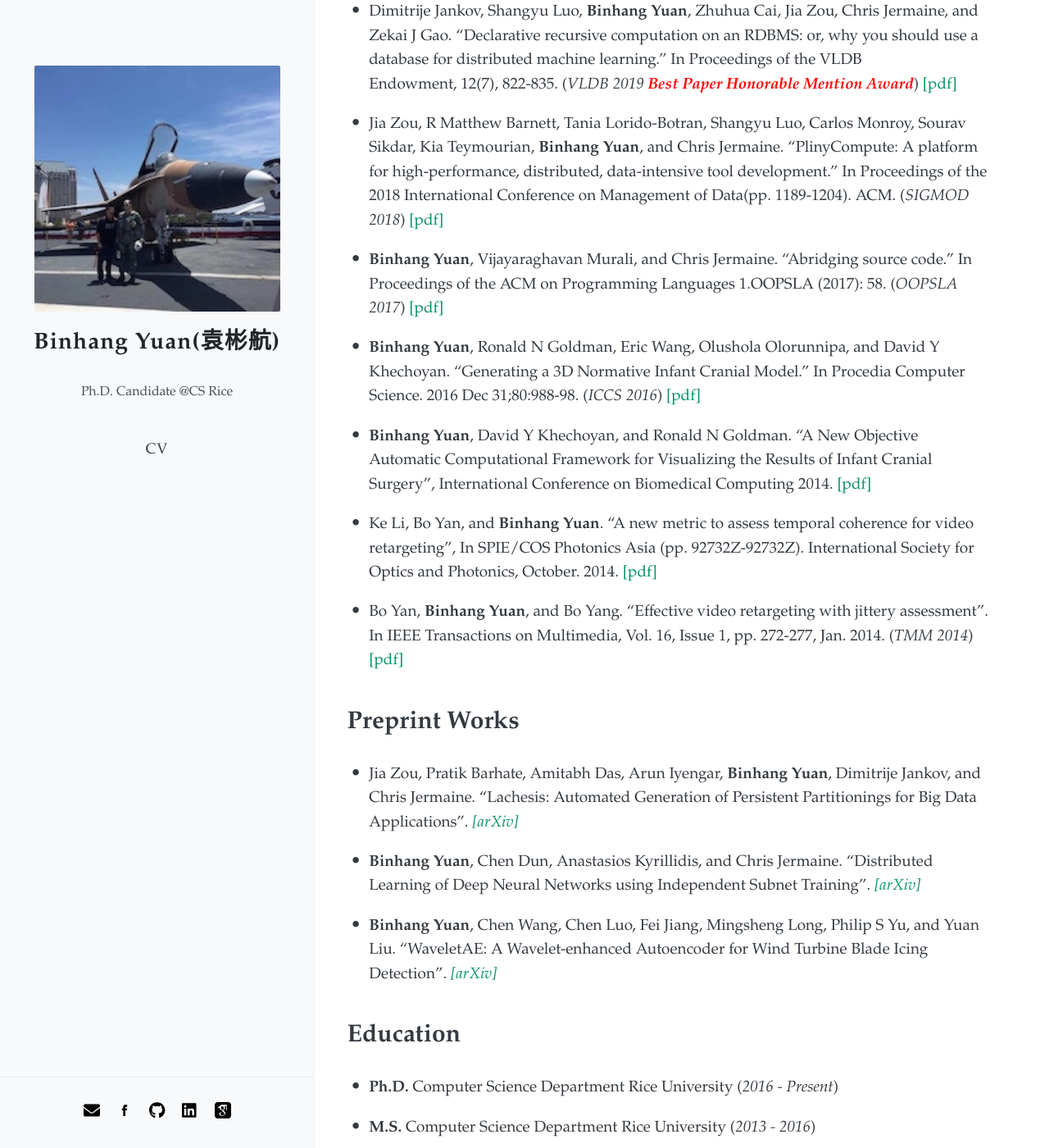
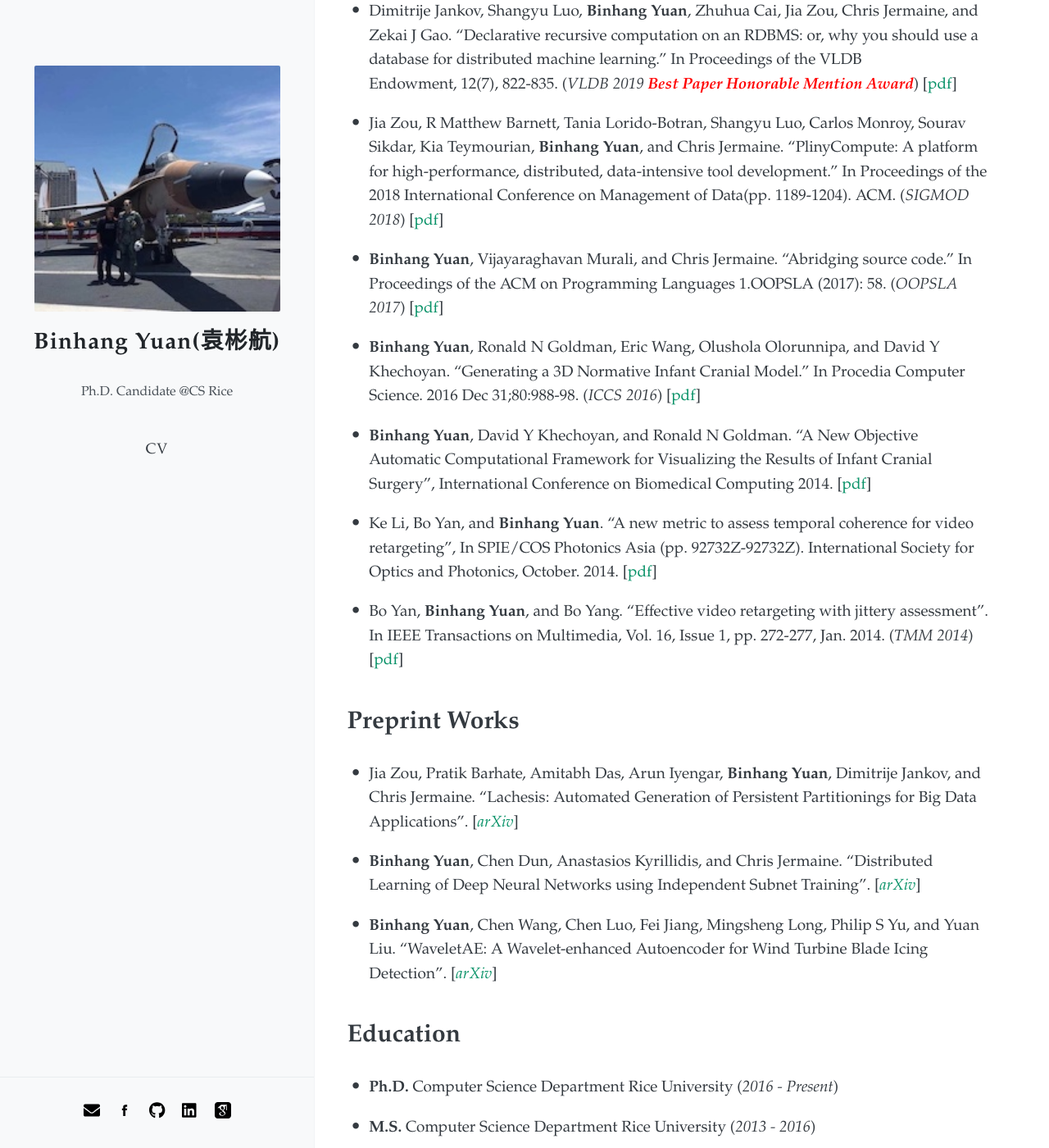
Before and after one commit to BinhangYuan/site, a Jekyll site: the page built from index.md, in a window 1280 px wide and 1400 px high, scrolled down 1080 px. Shown: the whole window at 82% size. Built offline with Jekyll 4.4.1, drawn with Linux system fonts in a browser that asks for light colours; nearby versions of some CDN libraries; part of the change alters nothing that is shown.

Commit message:
Update index.md

```diff
--- a/index.md
+++ b/index.md
@@ -24,30 +24,30 @@ On the other hand, I am also interested in building data mining/machine learning
 
 - **Binhang Yuan**, and Wenhui Xing. “Diagnosing Cardiac Abnormalities from 12-Lead Electrocardiograms Using Enhanced Deep Convolutional Neural Networks.” In Machine Learning and Medical Engineering for Cardiovascular Health and Intravascular Imaging and Computer Assisted Stenting, pp. 36-44. Springer, Cham.  (*MLMECH-MICCAI 2019*) \[[pdf](publications/2019_MICCAI_Diagnosing.pdf)\]
 
-- Dimitrije Jankov, Shangyu Luo, **Binhang Yuan**, Zhuhua Cai, Jia Zou, Chris Jermaine, and Zekai J Gao. "Declarative recursive computation on an RDBMS: or, why you should use a database for distributed machine learning." In Proceedings of the VLDB Endowment, 12(7), 822-835. (*VLDB 2019* <strong><em><span style="color:red"> Best Paper Honorable Mention Award</span></em></strong>) [\[pdf\]](publications/2019_VLDB_Declarative.pdf)
+- Dimitrije Jankov, Shangyu Luo, **Binhang Yuan**, Zhuhua Cai, Jia Zou, Chris Jermaine, and Zekai J Gao. "Declarative recursive computation on an RDBMS: or, why you should use a database for distributed machine learning." In Proceedings of the VLDB Endowment, 12(7), 822-835. (*VLDB 2019* <strong><em><span style="color:red"> Best Paper Honorable Mention Award</span></em></strong>) \[[pdf](publications/2019_VLDB_Declarative.pdf)\]
 
-- Jia Zou, R Matthew Barnett, Tania Lorido-Botran, Shangyu Luo, Carlos Monroy, Sourav Sikdar, Kia Teymourian, **Binhang Yuan**, and Chris Jermaine. "PlinyCompute: A platform for high-performance, distributed, data-intensive tool development." In Proceedings of the 2018 International Conference on Management of Data(pp. 1189-1204). ACM. (*SIGMOD 2018*) [\[pdf\]](publications/2018_SIGMOD_PlinyCompute.pdf)
+- Jia Zou, R Matthew Barnett, Tania Lorido-Botran, Shangyu Luo, Carlos Monroy, Sourav Sikdar, Kia Teymourian, **Binhang Yuan**, and Chris Jermaine. "PlinyCompute: A platform for high-performance, distributed, data-intensive tool development." In Proceedings of the 2018 International Conference on Management of Data(pp. 1189-1204). ACM. (*SIGMOD 2018*) \[[pdf](publications/2018_SIGMOD_PlinyCompute.pdf)\]
 
-- **Binhang Yuan**, Vijayaraghavan Murali, and Chris Jermaine. "Abridging source code." In Proceedings of the ACM on Programming Languages 1.OOPSLA (2017): 58. (*OOPSLA 2017*) [\[pdf\]](publications/2017_OOPSLA_Generating.pdf)
+- **Binhang Yuan**, Vijayaraghavan Murali, and Chris Jermaine. "Abridging source code." In Proceedings of the ACM on Programming Languages 1.OOPSLA (2017): 58. (*OOPSLA 2017*) \[[pdf](publications/2017_OOPSLA_Abridging.pdf)\]
 
-- **Binhang Yuan**, Ronald N Goldman, Eric Wang, Olushola Olorunnipa, and David Y Khechoyan. "Generating a 3D Normative Infant Cranial Model." In Procedia Computer Science. 2016 Dec 31;80:988-98. (*ICCS 2016*) [\[pdf\]](publications/2016_ICCS_Generating.pdf)
+- **Binhang Yuan**, Ronald N Goldman, Eric Wang, Olushola Olorunnipa, and David Y Khechoyan. "Generating a 3D Normative Infant Cranial Model." In Procedia Computer Science. 2016 Dec 31;80:988-98. (*ICCS 2016*) \[[pdf](publications/2016_ICCS_Generating.pdf)\]
 
-- **Binhang Yuan**, David Y Khechoyan, and Ronald N Goldman. “A New Objective Automatic Computational Framework for Visualizing the Results of Infant Cranial Surgery”, International Conference on Biomedical Computing 2014. [\[pdf\]](publications/2014_ICBC_A.pdf)
+- **Binhang Yuan**, David Y Khechoyan, and Ronald N Goldman. “A New Objective Automatic Computational Framework for Visualizing the Results of Infant Cranial Surgery”, International Conference on Biomedical Computing 2014. \[[pdf](publications/2014_ICBC_A.pdf)\]
 
-- Ke Li, Bo Yan, and **Binhang Yuan**. “A new metric to assess temporal coherence for video retargeting”, In SPIE/COS Photonics Asia (pp. 92732Z-92732Z). International Society for Optics and Photonics, October. 2014. [\[pdf\]](publications/2014_SPIE_A.pdf)
+- Ke Li, Bo Yan, and **Binhang Yuan**. “A new metric to assess temporal coherence for video retargeting”, In SPIE/COS Photonics Asia (pp. 92732Z-92732Z). International Society for Optics and Photonics, October. 2014. \[[pdf](publications/2014_SPIE_A.pdf)\]
 
 
-- Bo Yan, **Binhang Yuan**, and Bo Yang. "Effective video retargeting with jittery assessment". In IEEE Transactions on Multimedia, Vol. 16, Issue 1, pp. 272-277, Jan. 2014. (*TMM 2014*) [\[pdf\]](publications/2014_TIM_Effective.pdf)
+- Bo Yan, **Binhang Yuan**, and Bo Yang. "Effective video retargeting with jittery assessment". In IEEE Transactions on Multimedia, Vol. 16, Issue 1, pp. 272-277, Jan. 2014. (*TMM 2014*) \[[pdf](publications/2014_TIM_Effective.pdf)\]
 
 
 
 # Preprint Works
 
-- Jia Zou, Pratik Barhate, Amitabh Das, Arun Iyengar, **Binhang Yuan**, Dimitrije Jankov, and Chris Jermaine. "Lachesis: Automated Generation of Persistent Partitionings for Big Data Applications". *[\[arXiv\]](https://arxiv.org/abs/2006.16529)*
+- Jia Zou, Pratik Barhate, Amitabh Das, Arun Iyengar, **Binhang Yuan**, Dimitrije Jankov, and Chris Jermaine. "Lachesis: Automated Generation of Persistent Partitionings for Big Data Applications". \[*[arXiv](https://arxiv.org/abs/2006.16529)*\]
 
-- **Binhang Yuan**, Chen Dun, Anastasios Kyrillidis, and Chris Jermaine. "Distributed Learning of Deep Neural Networks using Independent Subnet Training". *[\[arXiv\]](https://arxiv.org/abs/1910.02120)*
+- **Binhang Yuan**, Chen Dun, Anastasios Kyrillidis, and Chris Jermaine. "Distributed Learning of Deep Neural Networks using Independent Subnet Training". \[*[arXiv](https://arxiv.org/abs/1910.02120)*\]
 
-- **Binhang Yuan**, Chen Wang, Chen Luo, Fei Jiang, Mingsheng Long, Philip S Yu, and Yuan Liu. "WaveletAE: A Wavelet-enhanced Autoencoder for Wind Turbine Blade Icing Detection". *[\[arXiv\]](https://arxiv.org/abs/1902.05625)*
+- **Binhang Yuan**, Chen Wang, Chen Luo, Fei Jiang, Mingsheng Long, Philip S Yu, and Yuan Liu. "WaveletAE: A Wavelet-enhanced Autoencoder for Wind Turbine Blade Icing Detection". \[*[arXiv](https://arxiv.org/abs/1902.05625)*\]
 
 
 # Education
```
